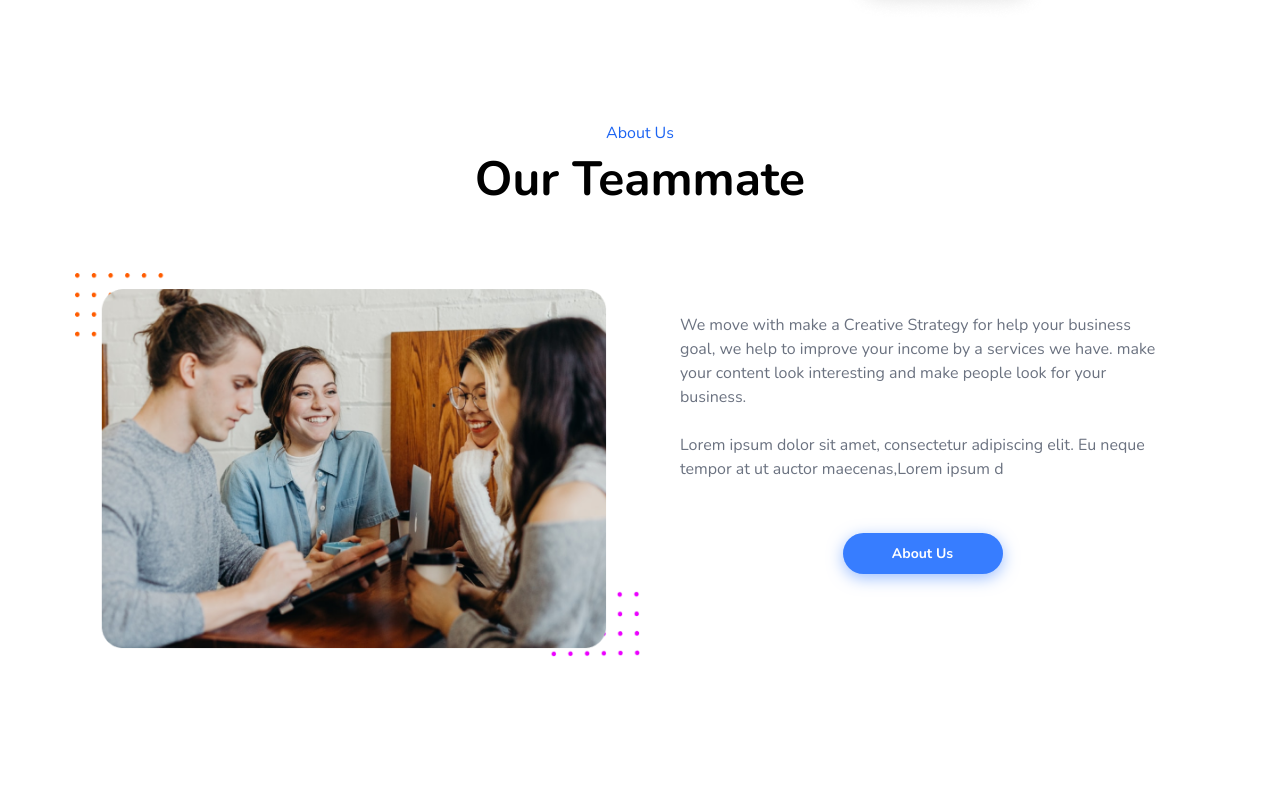
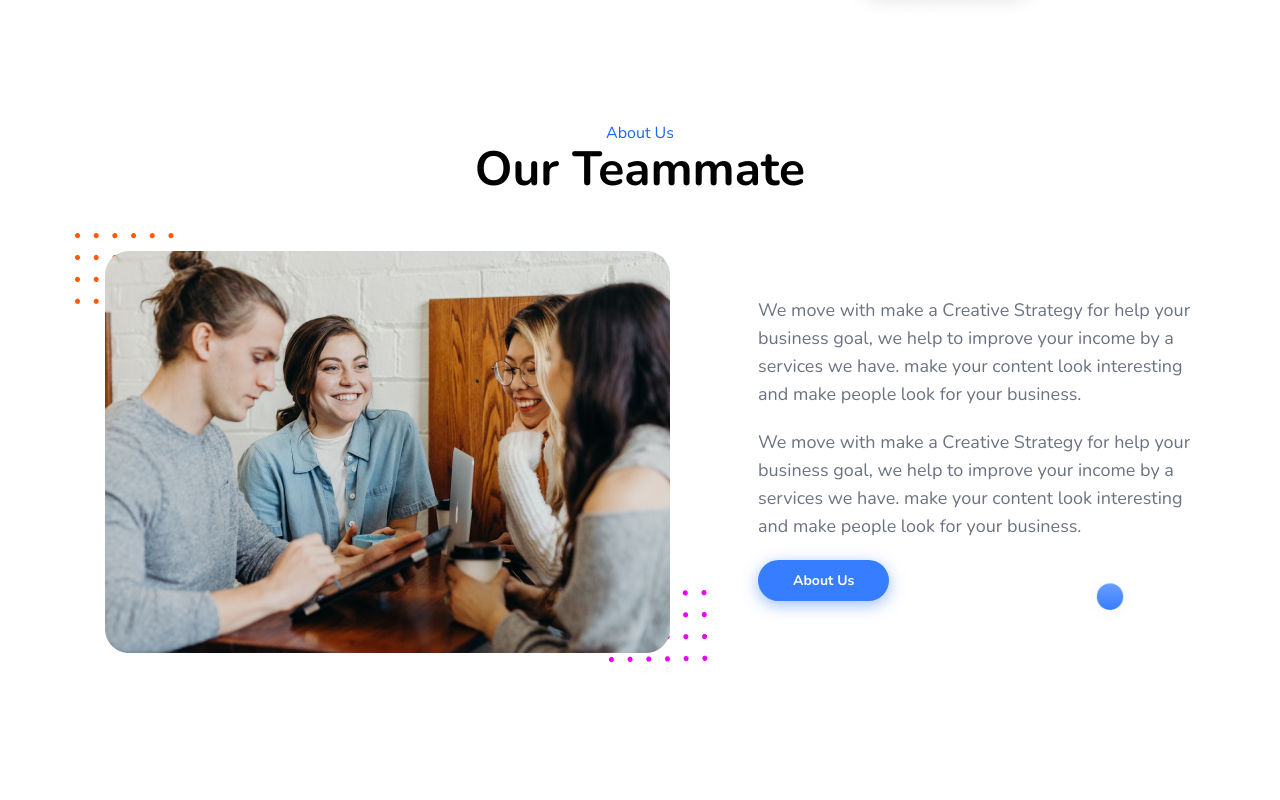
Before and after one commit to AlbertBislimi/react-project, a React (Create React App) app: page / in a window 1280 px wide. Shown: the part 1060-1860 px from the top of the page. Built offline with nearby package versions, Linux system fonts and the light colour scheme.

Commit message:
small changes on the about us and other ones

```diff
--- a/src/App.jsx
+++ b/src/App.jsx
@@ -14,7 +14,7 @@ const App = () => {
       <>
 
 
-      <div className='overflow-x-hidden dark:bg-black container mx-auto px-[25px] lg:px-[75px]'>
+      <div className='overflow-x-hidden dark:bg-black container mx-auto px-[25px] sm:px-[25px] lg:px-[75px]'>
       <div style={{ backgroundImage:`url(${bg})`,backgroundRepeat:"no-repeat",backgroundSize:"cover"}}>
       <Nav />
       <Header />
--- a/src/components/about/About.jsx
+++ b/src/components/about/About.jsx
@@ -1,38 +1,50 @@
-import React from 'react';
-import Aboutus from '../../assets/Aboutus.png';
-
+import React from "react";
+import Aboutus from "../../assets/Aboutus.png";
 
 const About = () => {
   return (
-  <div id="about" className='w-full flex flex-col items-start gap-[50px] mt-[100px] dark:bg-black'>
+    <div
+      id="about"
+      className="mt-[100px]"
+    >
+      <div className="pb-10 mx-auto lg:relative justify-center items-center	gap-[10px]">
+        <h2 className="text-[16px] order-0 text-blue-600 text-center dark:text-white">
+          About Us
+        </h2>
+        <h3 className="text-[28px] font-bold sm:text-5xl text-black text-center dark:text-white">
+          Our Teammate
+        </h3>
+      </div>
 
-      {/* <div className='mx-auto relative lg:py-10 lg:px-12 lg:h-50'> */}
-          <div className='mx-auto flex flex-col justify-center gap-[10px] items-center text-center'>
-              <h2 className="text-[16px] text-blue-600 text-center dark:text-white">About Us</h2>
-              <h3 className='text-[28px] font-bold sm:text-5xl text-black text-center dark:text-white'>Our Teammate</h3>
+      <div
+        id="about"
+        className="lg:flex lg:flex-row-reverse align-middle flex flex-col items-start gap-[50px] dark:bg-black"
+      >
+        <div className="m-auto">
+          <div className="lg:text-[18px] text-[14px] lg:leading-[28px] leading-[24px]">
+            <p className="font-[400] text-left	text-gray-500 dark:text-white">
+              We move with make a Creative Strategy for help your business goal,
+              we help to improve your income by a services we have. make your
+              content look interesting and make people look for your business.
+            </p>
+            <p className="pt-5 font-[400] text-left	text-gray-500 dark:text-white">
+              We move with make a Creative Strategy for help your business goal,
+              we help to improve your income by a services we have. make your
+              content look interesting and make people look for your business.
+            </p>
           </div>
-
-          <div className="lg:flex flex-row-reverse align-middle lg:bg-white lg:mt-5 dark:bg-black">
-            <div className="flex-initial lg:w-[50%] w-full sm:p-[20px] lg:relative">
-              <div className="text-center mx-auto max-w-screen-xl lg:flex lg:mt-5 lg:p-100px lg:flex-col lg:justify-center lg:gap-y-6 px-5">
-                <p className='lg:text-left mb-2 text-left	text-gray-500 dark:text-white'>We move with make a Creative Strategy for help your business goal, we help to improve your income by a services we have. make your content look interesting and make people look for your business.<br/><br/> Lorem ipsum dolor sit amet, consectetur adipiscing elit. Eu neque tempor at ut auctor maecenas,Lorem ipsum d</p>
-                <div className="flex justify-center">
-                  <button type="button" className="mb-10 text-white drop-shadow-blue bg-[#377DFF] hover:bg-gradient-to-br focus:ring-4 focus:outline-none focus:ring-blue-300 dark:bg-white dark:text-black font-[700] rounded-[24px] text-[14px] px-[35px] py-[10px] text-center mt-5 w-[50%] lg:w-40">About Us</button>
-                  {/*<button type="button" className="mb-20 text-blue-700 hover:text-white border border-blue-700 hover:bg-blue-800 focus:ring-4 focus:outline-noneext-white dark:hover:bg-blue-600 dark:focus:ring-blue-800 font-medium rounded-full text-sm px-5 py-2.5 text-center mr-2 w-40"><div className="flex"><span><img src={playcircle} alt="play" className="mr-[4px]" /></span><span>Our Teammate</span></div></button>*/}
-                </div>
-              </div>
-            </div>
-            <div className="flex-initial lg:w-[50%] w-full lg:relative">
-              <div className="flex flex-wrap items-center justify-center md:gap-x-6 xl:overflow-hidden lg:flex lg:flex-wrap md:overflow-scroll lg:justify-between lg:gap-8">
-                  <div className='relative'>
-                      <img src={Aboutus} className="items-center w-full" alt="" />
-                  </div>
-              </div>
-            </div>
-
+          <div>
+            <button
+              type="button"
+              className="text-white drop-shadow-blue bg-[#377DFF] hover:bg-gradient-to-br focus:ring-4 focus:outline-none focus:ring-blue-300 dark:bg-white dark:text-black font-[700] rounded-[24px] text-[14px] px-[35px] py-[10px] mt-5"
+            >
+              About Us
+            </button>
           </div>
-      {/* </div> */}
-  </div>
+        </div>
+        <img src={Aboutus} className="xl:max-w-[100%] lg:max-w-[50%] max-w-[100%] mx-auto" alt="" />
+      </div>
+    </div>
   );
 };
 
--- a/src/components/cta/Cta.jsx
+++ b/src/components/cta/Cta.jsx
@@ -7,7 +7,7 @@ const Cta = () => {
     <div id="contact" className="lg:flex pb-8 lg:bg-white dark:bg-black">
       <div className=" mt-10 lg:flex lg:flex-1 lg:items-center lg:justify-center">
         <div className="text-center lg:flex lg:w-3/5 lg:h-4/5 lg:p-100px lg:flex-col lg:justify-center lg:gap-y-6">
-          <h2 className=" text-2xl font-bold mb-4 lg:text-left lg:text-6xl dark:text-white">Interesting Collaboration With Us?</h2>
+          <h2 className="text-2xl leading-[70px] font-bold mb-4 lg:text-left lg:text-[55px] dark:text-white">Interesting Collaboration With Us?</h2>
           <p className='lg:text-left mb-2 text-gray-500 dark:text-white'>Help you to reach your business goal</p>
           <button type="button" className="mb-20 text-white bg-blue-700 hover:bg-blue-800 hover:bg-gradient-to-br focus:ring-4 focus:outline-none focus:ring-blue-300 dark:bg-white dark:text-black font-medium rounded-full text-sm px-5 py-2.5 text-center mr-2 w-32">Get Started</button>
         </div>
--- a/src/components/ourportfolio/OurPortfolio.jsx
+++ b/src/components/ourportfolio/OurPortfolio.jsx
@@ -10,7 +10,7 @@ const Portfolio = () => {
   <div name='portfolio' className='w-full dark:bg-black'>
 
       <div className='max-w-[1240px] mx-auto relative lg:py-10 lg:px-12'>
-          <div className='py-8 px-4 mx-auto max-w-screen-xl text-center lg:py-16 lg:px-12'>
+          <div className='py-8 px-4 mx-auto max-w-screen-xl text-center lg:py-16'>
               <h2 className="text-xl pt-8 text-blue-600 text-center dark:text-white">Our Portfolio</h2>
               <h3 className='text-3xl font-bold py-2 sm:text-5xl text-black text-center dark:text-white'>What do we do</h3>
               <p className='text-lg font-normal pt-4 text-gray-500 lg:text-xl sm:px-16 xl:px-48 dark:text-white'>all projects that we have already done, proven can help to use more comfortable, then can used by client from our business.</p>
--- a/src/components/services/OurServices.jsx
+++ b/src/components/services/OurServices.jsx
@@ -11,17 +11,17 @@ const OurServices = () => {
 
       <div className="flex mx-auto items-center lg:flex-1 lg:items-center lg:justify-center">
         <div className="text-center flex-col justify-center items-center py-4 px-4 mx-auto lg:flex lg:w-[85%] lg:h-4/5 lg:flex-col lg:justify-center lg:gap-y-6">
-          <h3 className="text-[16px] font-[600] lg:text-left lg:font-light text-blue-600 dark:text-white">Our Services</h3>
-          <h2 className="text-[24px] font-[700] leading-[33px] pt-[10px] lg:text-left xl:text-6xl sm:text-5xl text-black dark:text-white">Perfect and fast Movement</h2>
+          <h3 className="text-[16px] lg:text-[24px] lg:font-[600] font-[600] lg:text-left text-blue-600 dark:text-white">Our Services</h3>
+          <h2 className="text-[27px] font-[700] leading-[33px] pt-[10px] lg:text-left xl:text-6xl sm:text-5xl text-black dark:text-white">Perfect and fast Movement</h2>
           <p className='text-[15px] font-[400] leading-[24px] pt-[34px] lg:text-left mb-4 text-gray-500 dark:text-white'>We move with make a Creative Strategy for help your business goal, we help to improve your income by a services we have. make your content look interesting and make people look for your business</p>
           <button type="button" className="float-left inline-flex justify-end font-medium text-blue-600 hover:underline dark:text-white">Read More<svg aria-hidden="true" class="ml-1 w-5 h-5" fill="currentColor" viewBox="0 0 20 20" xmlns="http://www.w3.org/2000/svg"><path fill-rule="evenodd" d="M12.293 5.293a1 1 0 011.414 0l4 4a1 1 0 010 1.414l-4 4a1 1 0 01-1.414-1.414L14.586 11H3a1 1 0 110-2h11.586l-2.293-2.293a1 1 0 010-1.414z" clip-rule="evenodd"></path></svg></button>
         </div>
       </div>
 
       <div className="py-8 flex max-w-4xl mx-auto items-center">
-        <div className="grid grid-cols-1 gap-4 pr-4 mx-auto sm:grid-cols-2 md:gap-x-8 lg:overflow-hidden lg:mt-20">
+        <div className="grid grid-cols-1 gap-4 mx-auto sm:grid-cols-2 md:gap-x-8 lg:overflow-hidden lg:mt-20">
           <a href="/#" className=" mb-4 p-6 w-64 h-64  bg-white rounded-3xl border border-gray-200 shadow-md hover:bg-gray-100 dark:bg-[#0B0F15] dark:border-gray-700 dark:hover:bg-gray-900">
-            <img src={social} alt="" className="w-32 mx-10"/>
+            <img src={social} alt="" className="w-[32] mx-10"/>
             <h5 className="mb-2 mx-8 mt-4 text-2xl font-bold tracking-tight text-gray-900 dark:text-white">Social Media Management</h5>
           </a>
 
```
